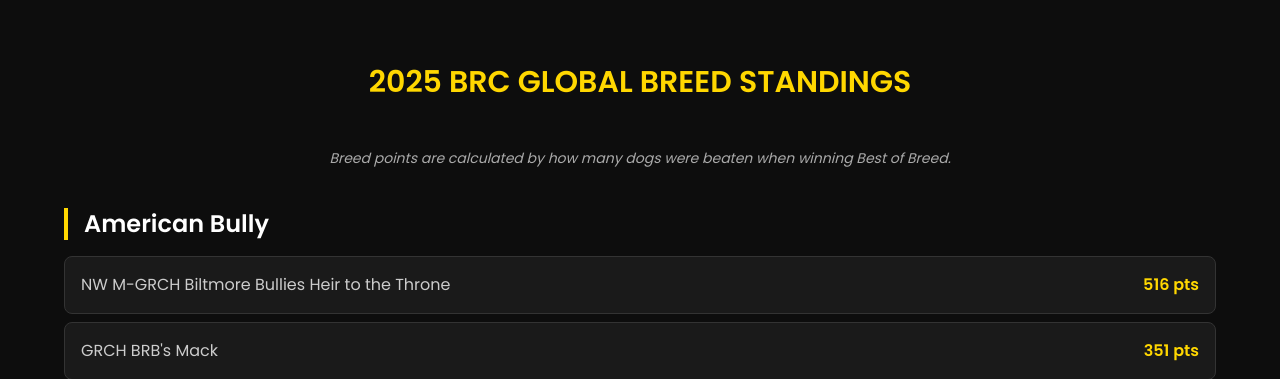
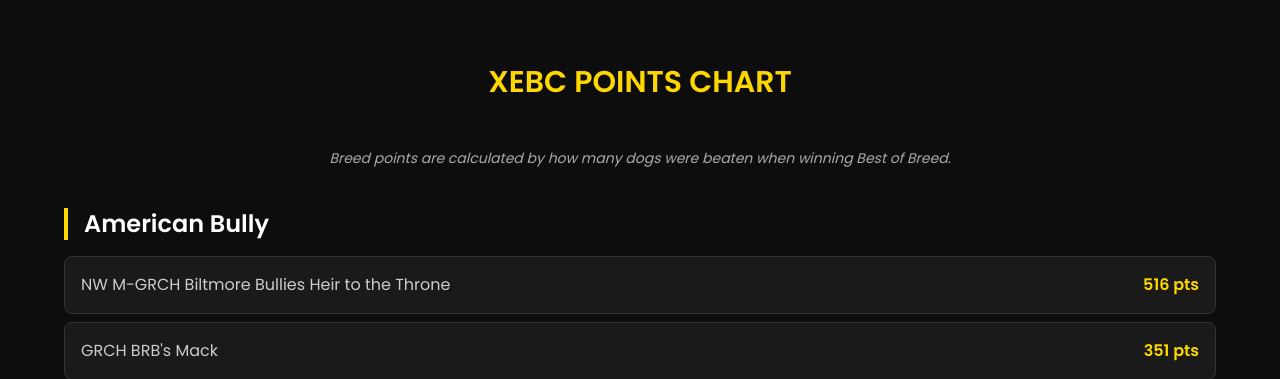
Before and after one commit to anderson895/Xclusiveexoticbullyclub, a PHP site: page /pointchart in a window 1280 px wide. Shown: the part 73-452 px from the top of the page. Run offline with PHP 8.4, Linux system fonts and the light colour scheme; style sheets or scripts are compiled from the project's sources.

Commit message:
Update pointchart.php

```diff
--- a/pointchart.php
+++ b/pointchart.php
@@ -6,7 +6,7 @@
 <section class="bg-[#0D0D0D] text-[#CCCCCC] py-16 px-6">
   <div class="max-w-6xl mx-auto">
 
-    <h2 class="text-3xl text-[#FFD700] font-bold text-center uppercase mb-12">2025 BRC Global Breed Standings</h2>
+    <h2 class="text-3xl text-[#FFD700] font-bold text-center uppercase mb-12">XEBC Points chart</h2>
     <p class="text-center text-[#AAAAAA] text-sm italic mb-10">
       Breed points are calculated by how many dogs were beaten when winning Best of Breed.
     </p>
```
